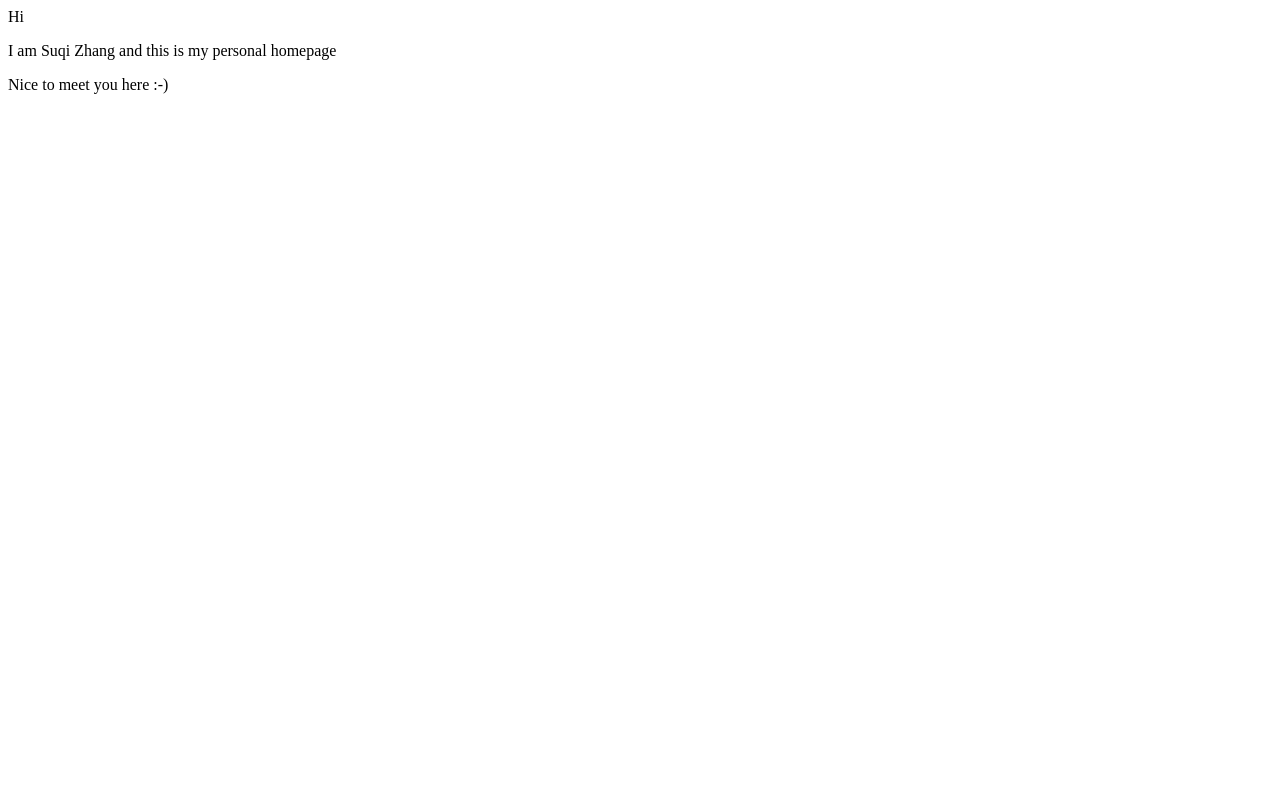
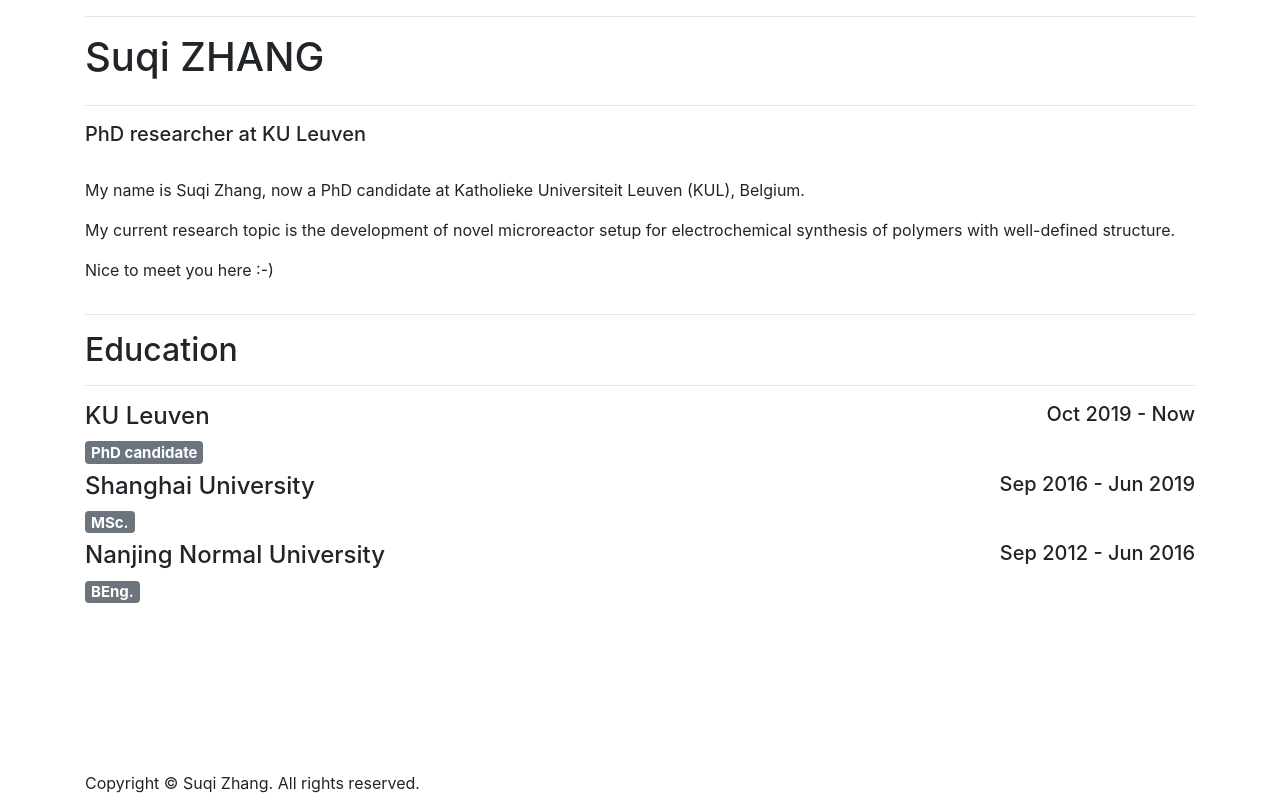
Before and after one commit to suqiz/suqiz.github.io, a plain HTML site: page index.html in a window 1280 px wide. Drawn offline with nearby package versions, Linux system fonts and the light colour scheme.

Commit message:
Update index.html

```diff
--- a/index.html
+++ b/index.html
@@ -1,3 +1,94 @@
-<p>Hi</p>
-<p>I am Suqi Zhang and this is my personal homepage</p>
-<p>Nice to meet you here :-)</p>
+<!DOCTYPE html>
+<html lang="en">
+  <head>
+    <meta charset="utf-8">
+    <meta http-equiv="X-UA-Compatible" content="IE=edge">
+    <meta name="viewport" content="width=device-width, initial-scale=1">
+    <title>Bootstrap Resume Page Template</title>
+    <!-- Bootstrap -->
+    <link href="css/bootstrap-4.4.1.css" rel="stylesheet">
+  </head>
+  <body>
+    <div class="container">
+      <hr>
+      <div class="row">
+        <div class="col-6">
+          <h1>Suqi ZHANG</h1>
+        </div>
+        <div class="col-6">
+
+        </div>
+      </div>
+      <hr>
+      <div class="row">
+        <div class="col-md-8 col-sm-12 col-xl-12">
+          <div class="media">
+<div class="media-body">
+          <h5 class="mt-0">PhD researcher at KU Leuven&nbsp;</h5>
+          <div>&nbsp;</div>
+          <p>My name is Suqi Zhang, now a PhD candidate at Katholieke Universiteit Leuven (KUL), Belgium.&nbsp;</p>
+          <p>My current research topic is the development of novel microreactor setup for electrochemical synthesis of polymers with well-defined structure.</p>
+            <p>Nice to meet you here :-)&nbsp;</p>
+</div>
+          </div>
+        </div>
+
+      </div>
+      <hr>
+      <div class="row">
+        <div class="col-md-6 col-sm-12 col-xl-12">
+          <h2>Education</h2>
+          <hr>
+          <div class="row">
+            <div class="col-6">
+              <h4>KU Leuven</h4>
+            </div>
+            <div class="col-6">
+              <h5 class="text-right"><span aria-hidden="true"></span> Oct 2019 - Now</h5>
+            </div>
+          </div>
+          <h5><span class="badge badge-secondary">PhD candidate</span></h5>
+
+          <div class="row">
+            <div class="col-6">
+              <h4>Shanghai University</h4>
+            </div>
+            <div class="col-6">
+              <h5 class="text-right"><span aria-hidden="true"></span> Sep 2016 - Jun 2019</h5>
+            </div>
+          </div>
+          <h5><span class="badge badge-secondary">MSc.</span></h5>
+
+          <div class="row">
+            <div class="col-6">
+              <h4>Nanjing Normal University</h4>
+            </div>
+            <div class="col-6">
+              <h5 class="text-right"><span aria-hidden="true"></span> Sep 2012 - Jun 2016</h5>
+            </div>
+          </div>
+          <h5><span class="badge badge-secondary">BEng.</span></h5>
+        </div>
+
+
+      <footer class="text-center">
+        <div class="container">
+          <div class="row">
+            <div class="col-12">
+              <p>&nbsp;</p>
+              <p>&nbsp;</p>
+              <p>&nbsp;</p>
+              <p>&nbsp;</p>
+              <p>Copyright © Suqi Zhang. All rights reserved.</p>
+            </div>
+          </div>
+        </div>
+      </footer>
+    </div>
+    <!-- jQuery (necessary for Bootstrap's JavaScript plugins) -->
+    <script src="js/jquery-3.4.1.min.js"></script>
+    <!-- Include all compiled plugins (below), or include individual files as needed -->
+    <script src="js/popper.min.js"></script>
+    <script src="js/bootstrap-4.4.1.js"></script>
+  </body>
+</html>
```
